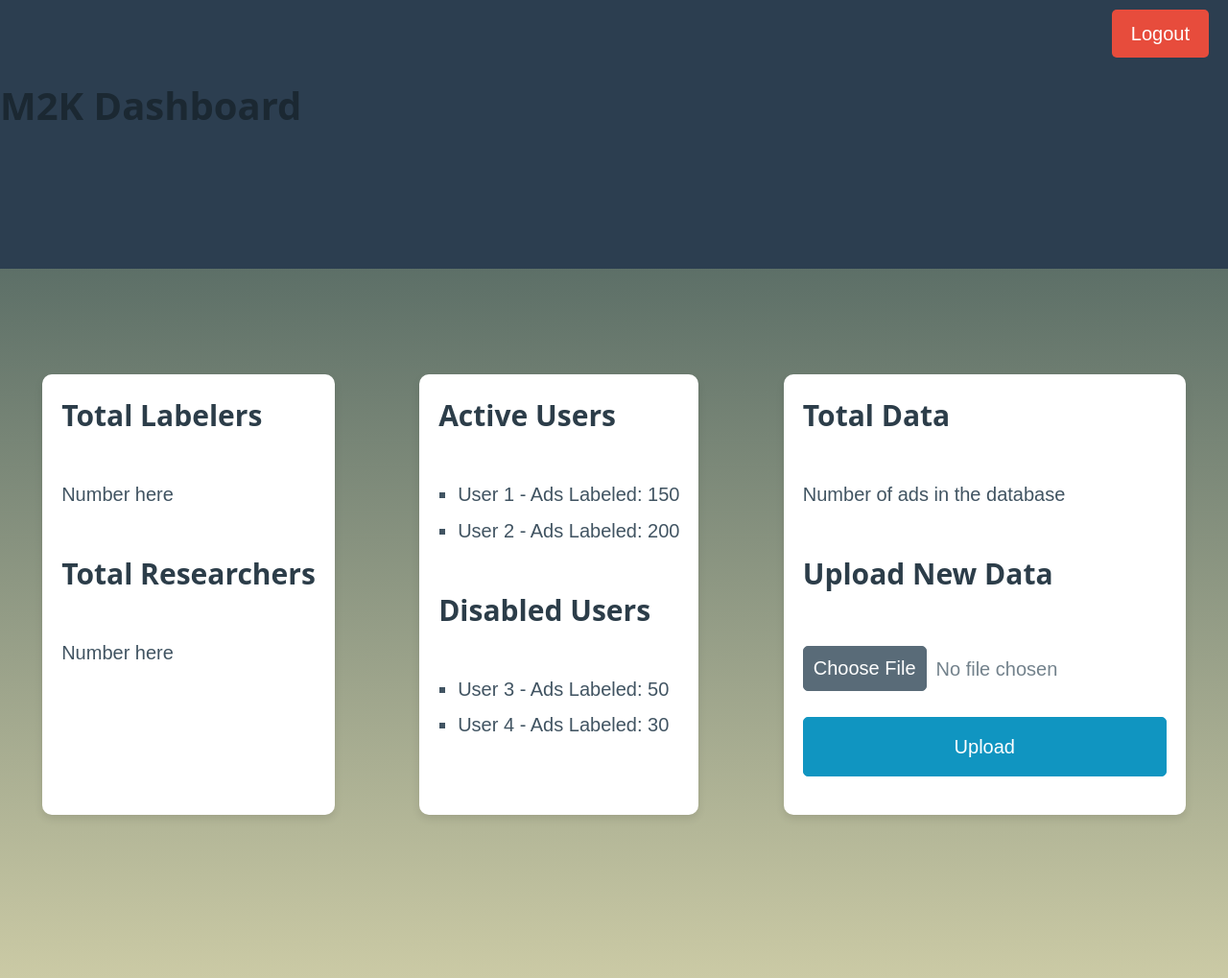
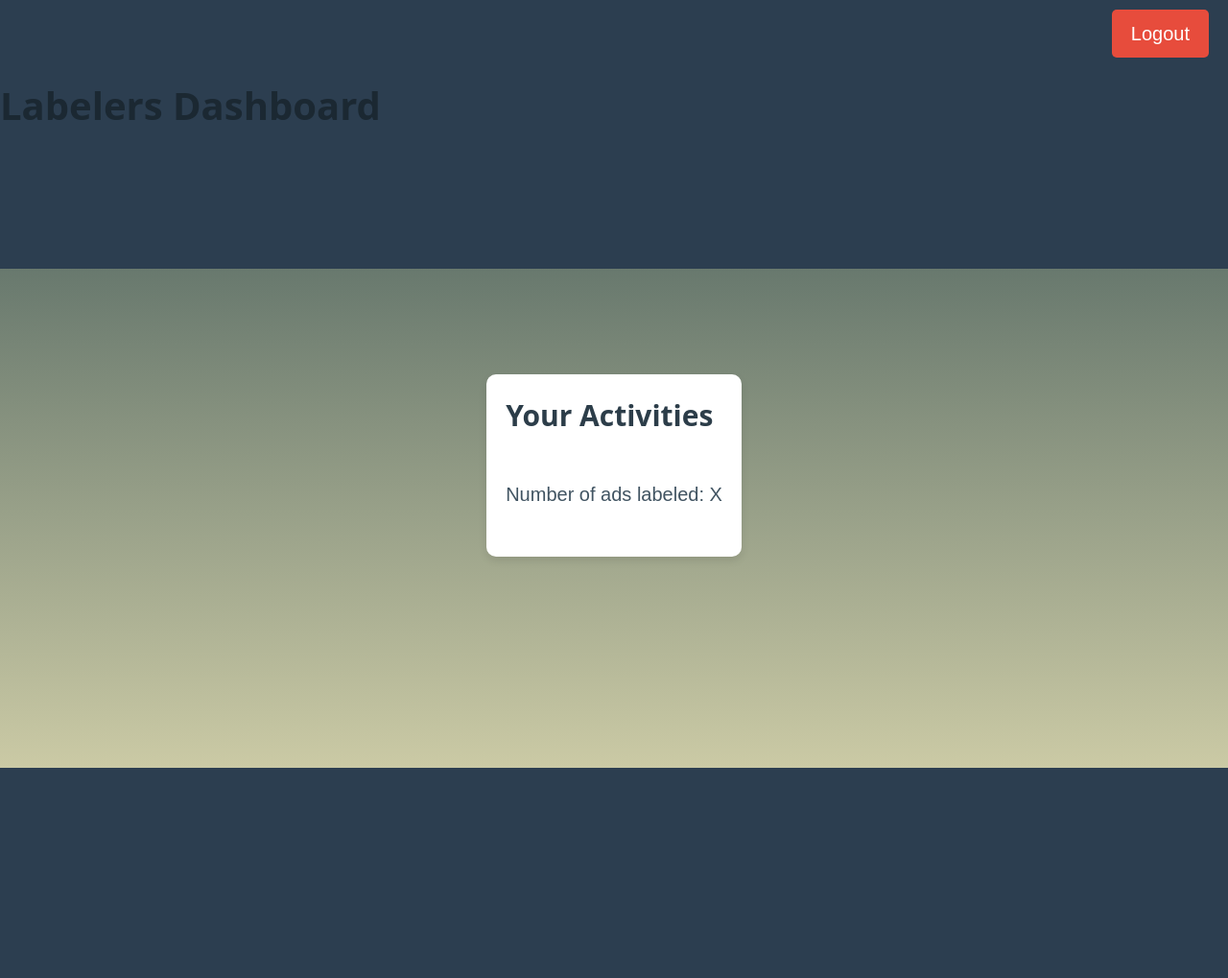
Before and after one commit to inaralalani/cpsc471-g24, a Django app: page /dashboard.html in a window 1280 px wide. Shown: the whole page at 96% size. After the commit the page ends 800 px from the top, so only its background shows below. Run offline with Django 5.2, Linux system fonts and the light colour scheme.

Commit message:
labelers dashboard.html

```diff
--- a/Webpage/webpage/templates/dashboard.html
+++ b/Webpage/webpage/templates/dashboard.html
@@ -4,15 +4,20 @@
     <meta charset="UTF-8">
     <meta name="viewport" content="width=device-width, initial-scale=1">
     <link rel="stylesheet" href="https://cdn.jsdelivr.net/npm/@picocss/pico@1/css/pico.min.css">
-    <title>M2K Dashboard</title>
+    <title>Labelers Dashboard</title>
     <style>
+        html, body {
+            height: 100%;
+            min-height: 100vh;
+            margin: 0;
+            padding: 0;
+        }
         body {
             font-family: Arial, sans-serif;
             background: linear-gradient(to bottom, #334d50, #cbcaa5);
             color: #333;
-            margin: 0;
-            padding: 0;
-            box-sizing: border-box;
+            display: flex;
+            flex-direction: column;
         }
         header {
             background-color: #2c3e50;
@@ -36,7 +41,7 @@
         }
         main {
             padding: 20px;
-            padding-top: 60px; /* Add space for the fixed header */
+            flex: 1;
         }
         .card {
             background: #fff;
@@ -44,7 +49,6 @@
             padding: 20px;
             margin: 10px;
             box-shadow: 0 4px 8px rgba(0,0,0,0.1);
-            transition: box-shadow 0.3s ease;
         }
         .card:hover {
             box-shadow: 0 8px 16px rgba(0,0,0,0.2);
@@ -55,52 +59,19 @@
             flex-wrap: wrap;
             margin-top: 20px;
         }
-
     </style>
 </head>
 <body>
     <header>
-        <h1>M2K Dashboard</h1>
+        <h1>Labelers Dashboard</h1>
         <a href="landingpage.html" class="logout-btn">Logout</a>
     </header>
     <main>
         <section class="dashboard">
-            <!-- Total Labelers and Researchers -->
             <div class="card">
-                <h3>Total Labelers</h3>
-                <p>Number here</p>
-                <h3>Total Researchers</h3>
-                <p>Number here</p>
+                <h3>Your Activities</h3>
+                <p>Number of ads labeled: X</p>
             </div>
-
-            <!-- Active and Inactive Users -->
-            <div class="card">
-                <h3>Active Users</h3>
-                <!-- Active Users List -->
-                <ul>
-                    <li>User 1 - Ads Labeled: 150</li>
-                    <li>User 2 - Ads Labeled: 200</li>
-
-                </ul>
-                <h3>Disabled Users</h3>
-                <!-- Disabled Users List -->
-                <ul>
-                    <li>User 3 - Ads Labeled: 50</li>
-                    <li>User 4 - Ads Labeled: 30</li>
-
-                </ul>
-            </div>
-
-            <!-- Data Summary -->
-            <div class="card">
-                <h3>Total Data</h3>
-                <p>Number of ads in the database</p>
-                <h3>Upload New Data</h3>
-                <!-- Upload Functionality (Placeholder) -->
-                <input type="file" id="data-upload" name="data-upload">
-                <button>Upload</button>
-            </div>
-
         </section>
     </main>
 </body>
```
